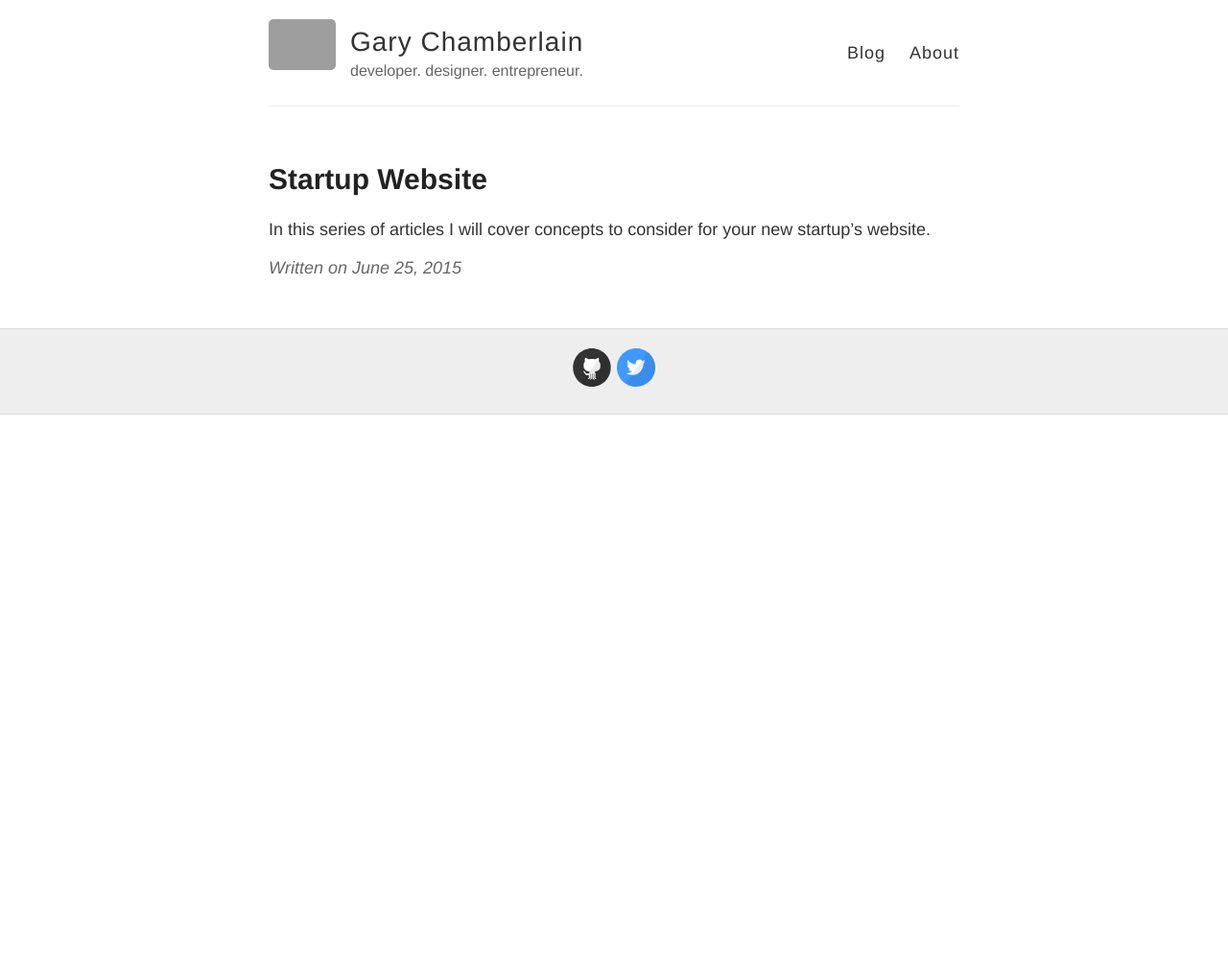
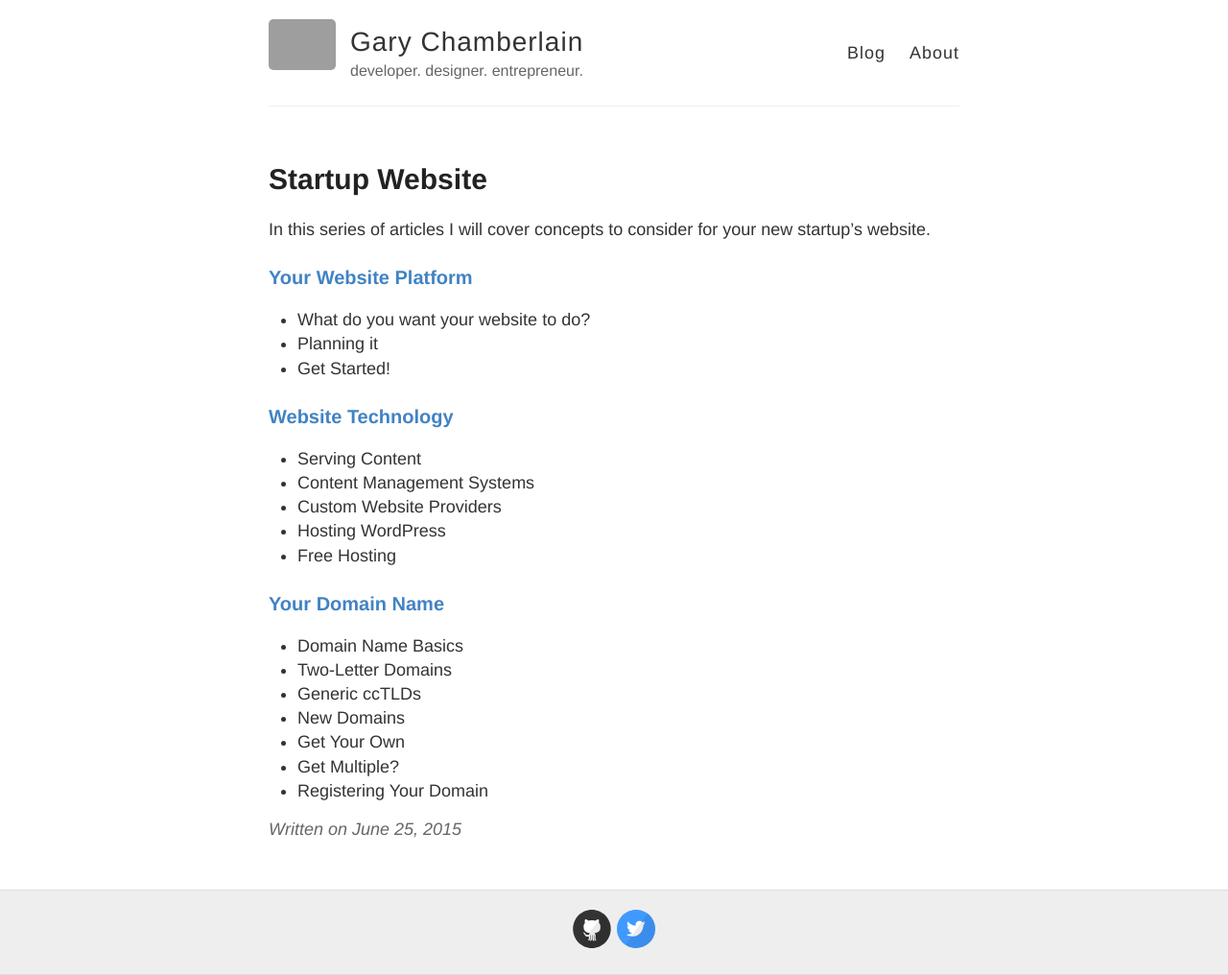
Before and after one commit to GaryChamberlain/garychamberlain.github.io, a Jekyll site: the page built from _posts/2015-06-25-startup-website.md, in a window 1280 px wide. Shown: the whole page at 96% size. Built offline with Jekyll 4.4.1, drawn with Linux system fonts in a browser that asks for light colours; Markdown is read by kramdown in place of the engine named in the settings; before the commit the page ends 900 px from its top, so only the background shows below that; grey boxes are pictures that could not be loaded.

Commit message:
Updated 2015-06-25-startup-website.md

```diff
--- a/_posts/2015-06-25-startup-website.md
+++ b/_posts/2015-06-25-startup-website.md
@@ -5,4 +5,26 @@ published: true
 ---
 
 
+
 In this series of articles I will cover concepts to consider for your new startup's website.
+
+### [Your Website Platform](/your-website-platform/)
+- What do you want your website to do?
+- Planning it
+- Get Started!
+
+### [Website Technology](/website-technology/)
+- Serving Content
+- Content Management Systems
+- Custom Website Providers
+- Hosting WordPress
+- Free Hosting
+
+### [Your Domain Name](/startup-domain-name/)
+- Domain Name Basics
+- Two-Letter Domains
+- Generic ccTLDs
+- New Domains
+- Get Your Own
+- Get Multiple?
+- Registering Your Domain
```
